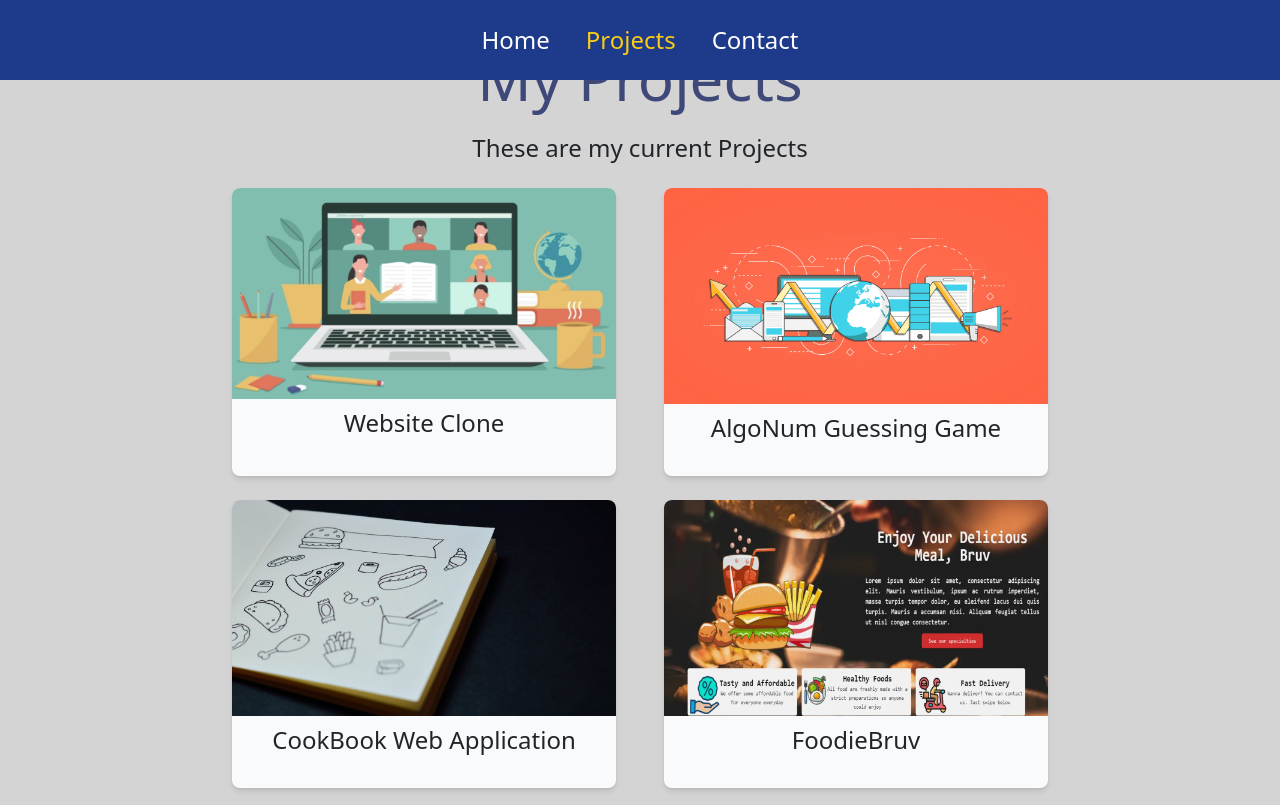
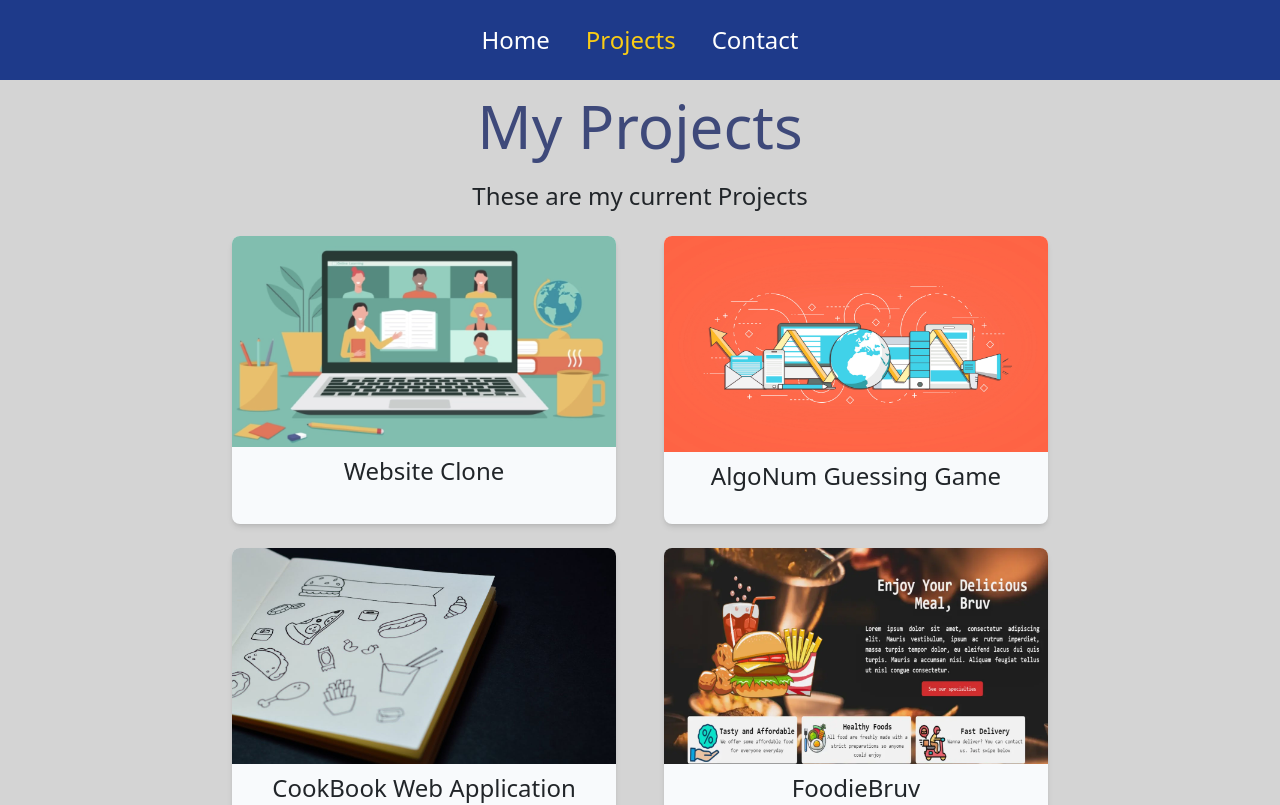
Before and after one commit to ramdio12/portfolio, a React (Vite) app: page /projects in a window 1280 px wide. Shown: the top 805 px of the page. Built offline with nearby package versions, Linux system fonts and the light colour scheme.

Commit message:
project page heading edited

```diff
--- a/src/Pages/Projects.tsx
+++ b/src/Pages/Projects.tsx
@@ -7,7 +7,7 @@ const Projects = () => {
     <section className="w-full min-h-screen flex items-center justify-center flex-col pt-28 md:pt-12 ">
       <BrowserTitle name="Projects" />
       <div className="w-full text-center 2xl:pb-12">
-        <h1 className="text-6xl 2xl:text-8xl mb-4 text-headingColor">
+        <h1 className="text-6xl 2xl:text-8xl mb-4 mt-12 text-headingColor">
           My Projects
         </h1>
         <p className="text-2xl 2xl:text-4xl ">These are my current Projects</p>
```
